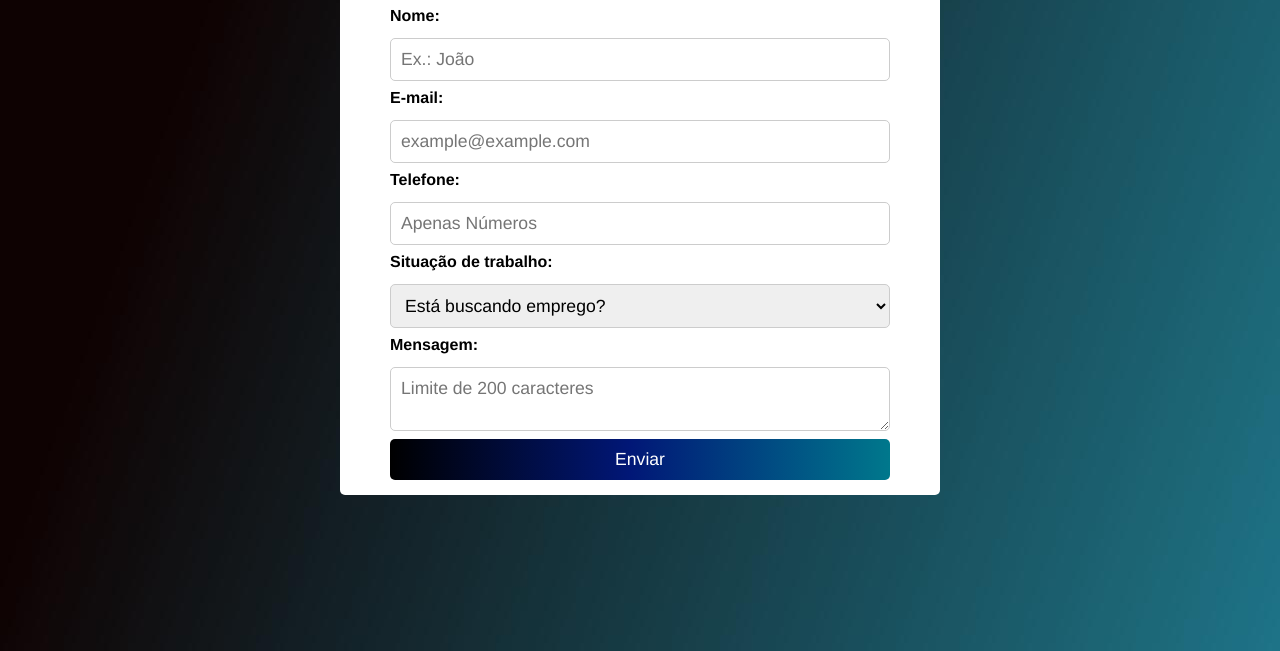
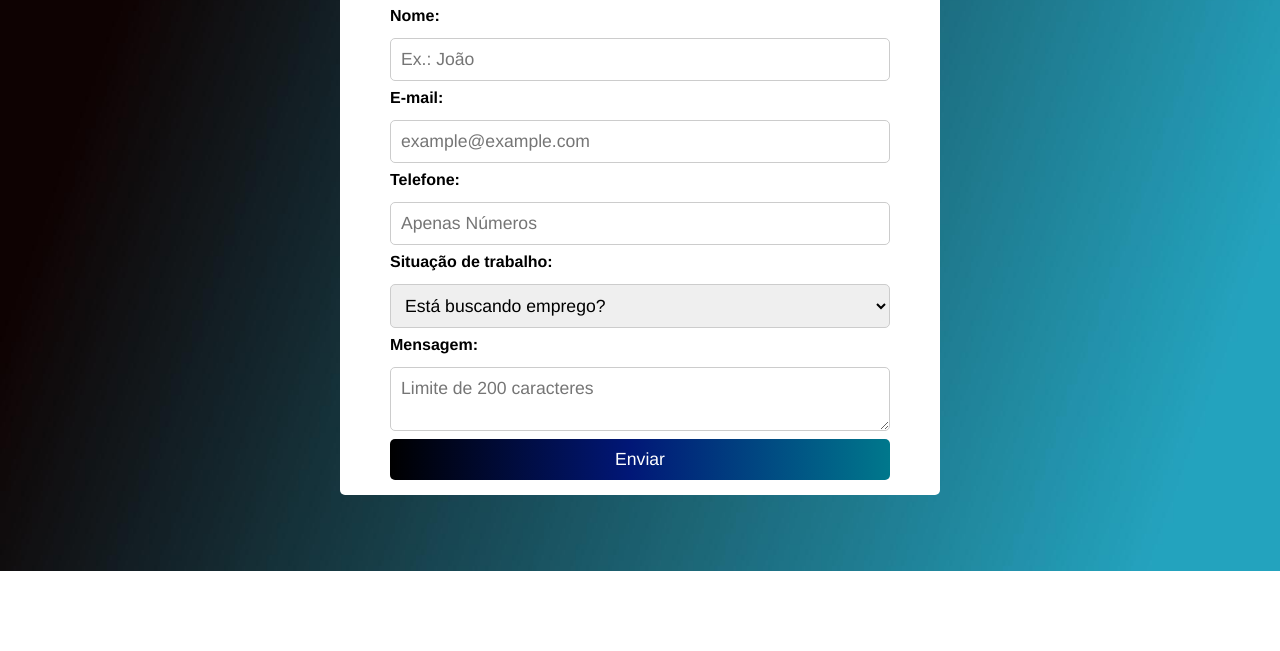
Before and after one commit to JoaoHneri/formulario-validacao-javascript, a plain HTML site: page index.html in a window 1280 px wide. Shown: the part 149-800 px from the top of the page. Drawn offline with Linux system fonts and the light colour scheme; some packages are replaced by stand-ins of ours; a script that the page names is missing.

Commit message:
Update style.css

```diff
--- a/css/style.css
+++ b/css/style.css
@@ -5,9 +5,9 @@
 
 body{
     padding: 1rem;
-    background: url(../images/26786.png);
-
-
+    background-image: url(../images/26786.png);
+    background-size:100%;
+    background-repeat: no-repeat;
 }
 
 h1{
```
